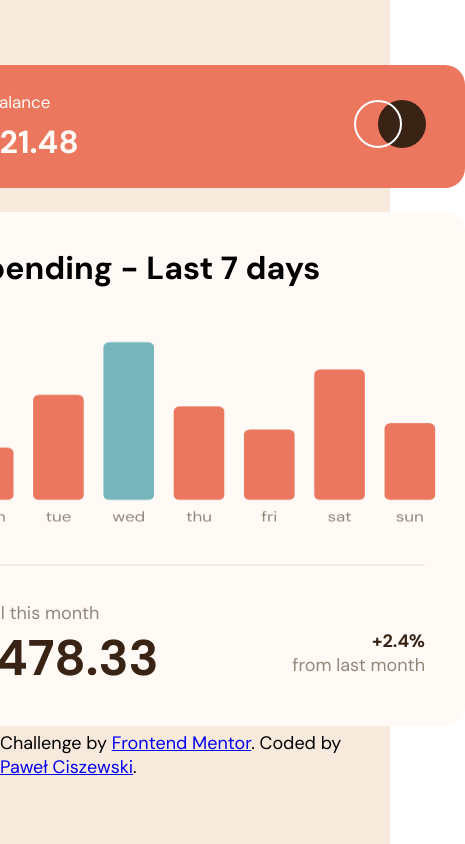
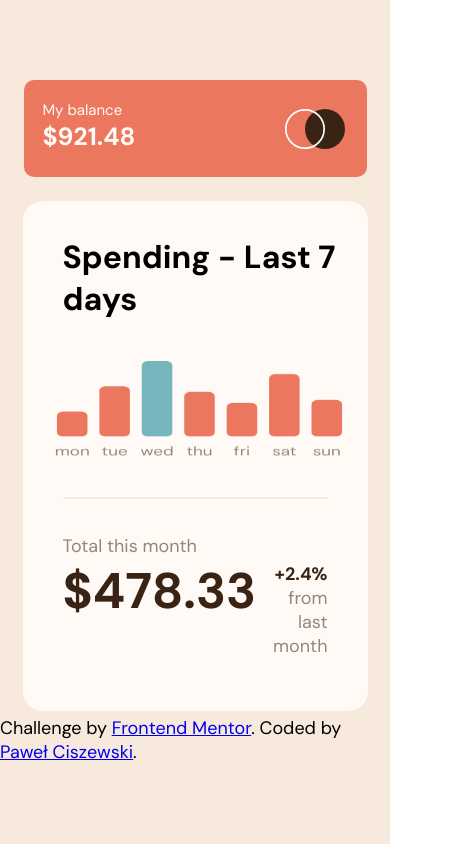
Before and after one commit to kardahim/expenses-chart-component, a React (Create React App) app: page / in a window 390 px wide. Shown: the whole page, 465 px wide, since content can reach past the window. Built offline with nearby package versions, Linux system fonts and the light colour scheme.

Commit message:
top-card is responsive

```diff
--- a/src/components/main-card/main-card.scss
+++ b/src/components/main-card/main-card.scss
@@ -1,4 +1,5 @@
 @import '../../styles/variables.scss';
+@import '../../styles/mixin.scss';
 
 .main-card {
     // dimensions
@@ -7,6 +8,10 @@
     margin-top: 24px;
     border-radius: 20px;
     padding: 35px 20px;
+
+    @include mobile {
+        width: 345px;
+    }
 
     background-color: $top-card-text-color;
 
--- a/src/components/top-card/top-card.scss
+++ b/src/components/top-card/top-card.scss
@@ -1,4 +1,5 @@
 @import '../../styles/variables.scss';
+@import '../../styles/mixin.scss';
 
 .top-card {
     // dimensions
@@ -6,6 +7,13 @@
     min-height: 123px;
     padding: 0 39px 0 35px;
     border-radius: 20px;
+
+    @include mobile {
+        width: 343px;
+        min-height: 97px;
+        padding: 15px 22px 10px 19px;
+        border-radius: 10px;
+    }
 
     background-color: $accent-red-color;
 
@@ -20,13 +28,29 @@
         .top-card__balance__title {
             font-size: 17px;
             margin-bottom: 8px;
+
+            @include mobile {
+                font-size: 15px;
+                margin-bottom: 0px;
+            }
         }
 
         .top-card__balance__value {
             font-size: 32px;
             font-weight: $fw-bold;
+
+            @include mobile {
+                font-size: 25px;
+                margin-bottom: 10px;
+            }
         }
     }
 
-    .top-card__logo-container {}
+    .top-card__logo-container {
+        img {
+            @include mobile {
+                height: 40px;
+            }
+        }
+    }
 }
--- a/src/styles/mixin.scss
+++ b/src/styles/mixin.scss
@@ -0,0 +1,5 @@
+@mixin mobile {
+    @media (max-width: 700px) {
+        @content;
+    }
+}
```
